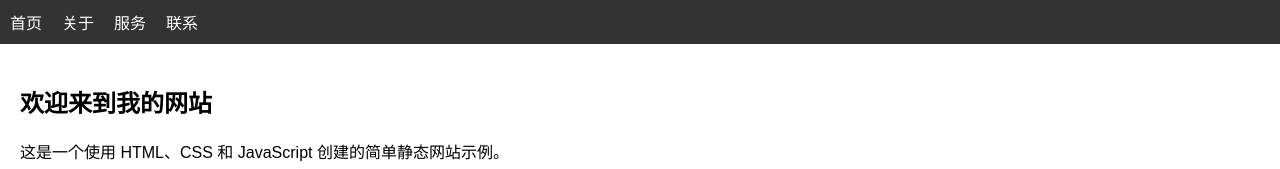
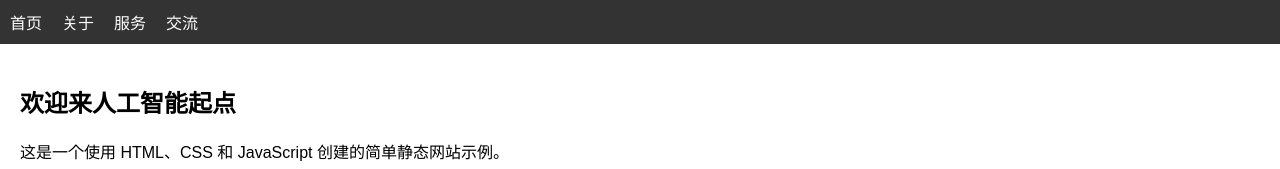
Before and after one commit to kelvinblack/kelvinblack.github.io, a plain HTML site: page index.html in a window 1280 px wide. Shown: the top 169 px of the page. Drawn offline with Linux system fonts and the light colour scheme.

Commit message:
Update index.html

```diff
--- a/index.html
+++ b/index.html
@@ -13,14 +13,14 @@
         <li><a href="#">首页</a></li>
         <li><a href="#">关于</a></li>
         <li><a href="#">服务</a></li>
-        <li><a href="#">联系</a></li>
+        <li><a href="#">交流</a></li>
       </ul>
     </nav>
   </header>
 
   <main>
     <section>
-      <h1>欢迎来到我的网站</h1>
+      <h1>欢迎来人工智能起点</h1>
       <p>这是一个使用 HTML、CSS 和 JavaScript 创建的简单静态网站示例。</p>
     </section>
   </main>
```
